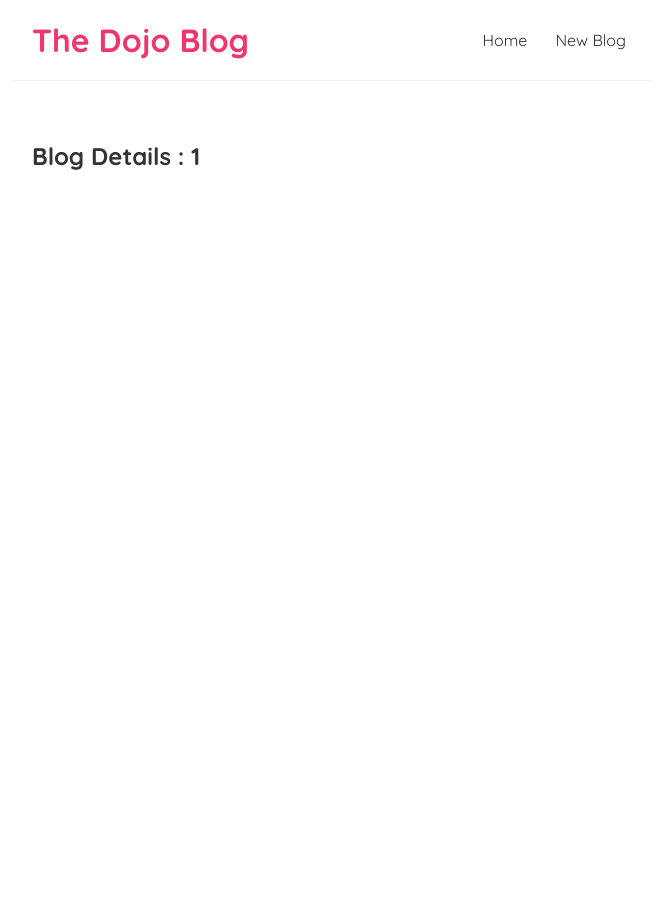
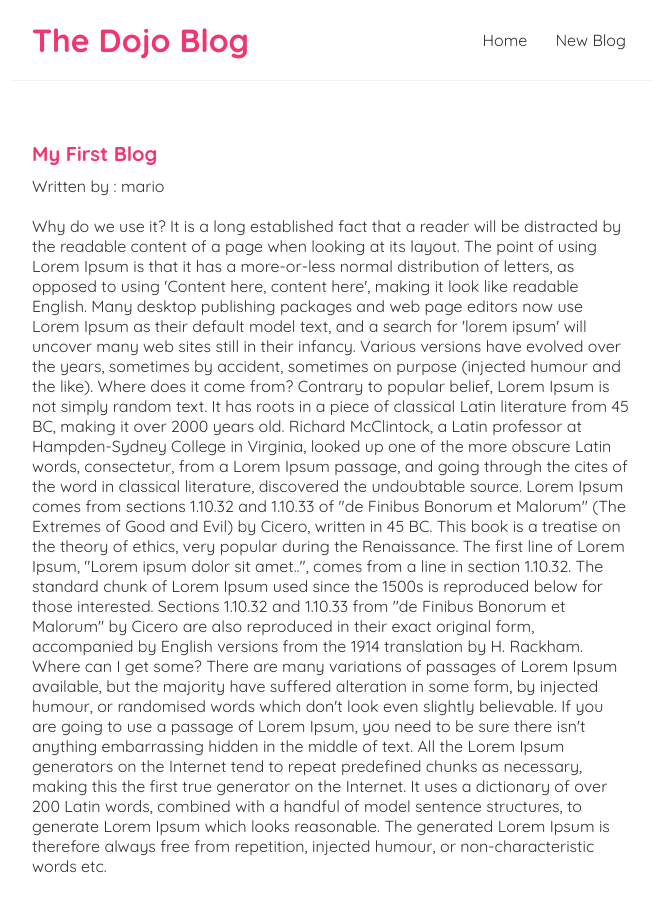
Before and after one commit to Taninchot0919/React-FirstTimeReact, a React (Create React App) app: page /blog/1 in a window 1280 px wide. Shown: the top 912 px of the page, without its empty margins (308-967 px from the left). Before the commit the page ends 800 px from the top, so only its background shows below. Built offline with nearby package versions, Linux system fonts and the light colour scheme; data requests are answered from the project's data file; the HTML template or start-up script is replaced by a standard one.

Commit message:
[UPDATE] Learn to reuse custom hook

```diff
--- a/src/components/BlockDetails.js
+++ b/src/components/BlockDetails.js
@@ -1,11 +1,26 @@
 import React from "react";
 import { useParams } from "react-router";
+import useFetch from "./UseFetch";
 const BlogDetails = () => {
   const { id } = useParams();
+  const {
+    data: blog,
+    error,
+    isPending,
+  } = useFetch("http://localhost:9000/blogs/" + id);
 
   return (
     <div className="blog-details">
-      <h2>Blog Details : {id}</h2>
+      {isPending && <div>Loading ...</div>}{" "}
+      {/*จะทำงานก็ต่อเมื่อด้านซ้ายเป็นจริง */}
+      {error && <div>{error}</div>}
+      {blog && (
+        <article>
+          <h2>{blog.title}</h2>
+          <p>Written by : {blog.author}</p>
+          <div>{blog.body}</div>
+        </article>
+      )}
     </div>
   );
 };
--- a/src/index.css
+++ b/src/index.css
@@ -55,3 +55,13 @@
 .blog-preview a {
   text-decoration: none;
 }
+
+/* Blog Details Page */
+.blog-details h2 {
+  font-size: 20px;
+  color: #f1356d;
+  margin-bottom: 10px;
+}
+.blog-details div {
+  margin: 20px 0;
+}
```
